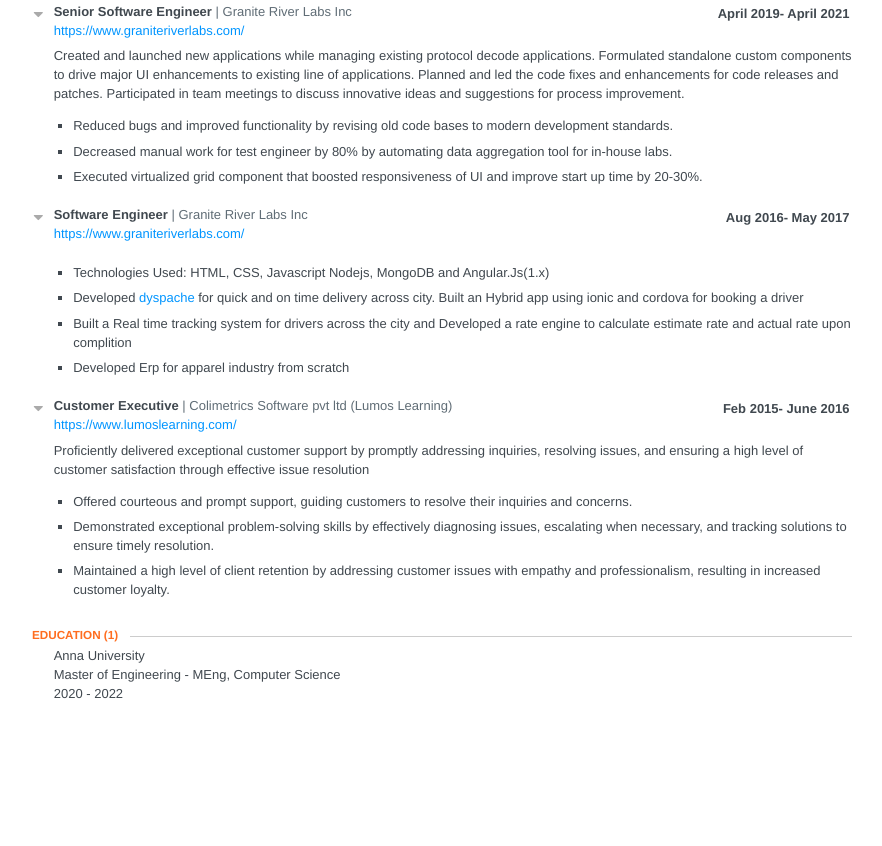
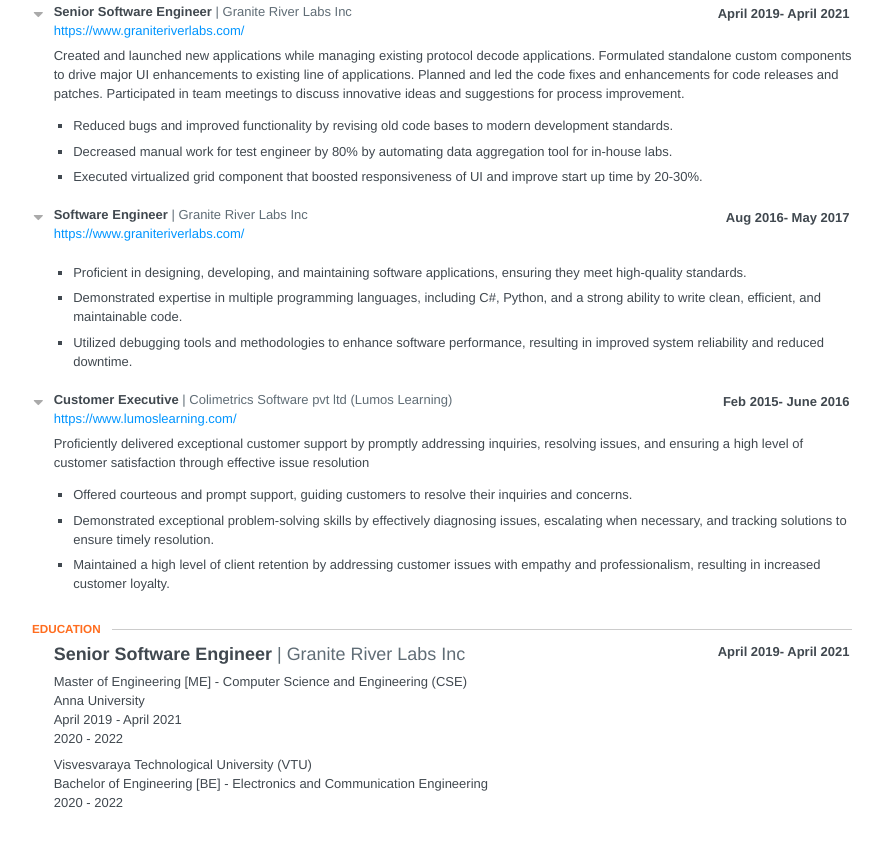
Before and after one commit to ashik-manjunath/Resume, a plain HTML site: page index.html in a window 1280 px wide. Shown: the part 662-1508 px from the top of the page, without its empty margins (198-1080 px from the left). Before the commit the page ends 1418 px from the top, so only its background shows below. Drawn offline with Linux system fonts and the light colour scheme.

Commit message:
Updated work exp

```diff
--- a/index.html
+++ b/index.html
@@ -94,7 +94,7 @@
       </section>
       <section class="section">
       <header>
-        <h2 class='section-title'>Career Experience <span class="item-count">(2)</span></h2>
+        <h2 class='section-title'>Career Experience</h2>
       </header>
       <section id="work">
         <section class="work-item">
@@ -125,8 +125,8 @@ needs.
             </div>
         </section>
         <section class="work-item">
-            <input id="work-item-1" type="checkbox" class="toggle-item" checked="checked" />
-            <label for="work-item-1"></label>
+            <input id="work-item-2" type="checkbox" class="toggle-item" checked="checked" />
+            <label for="work-item-2"></label>
     			<header>
     				<div class="position">Senior Software Engineer</div>
     				<div class="company">Granite River Labs Inc</div>
@@ -150,8 +150,8 @@ needs.
         	</div>
         </section>
         <section class="work-item">
-            <input id="work-item-1" type="checkbox" class="toggle-item" checked="checked" />
-            <label for="work-item-1"></label>
+            <input id="work-item-3" type="checkbox" class="toggle-item" checked="checked" />
+            <label for="work-item-3"></label>
     			<header>
     				<div class="position">Software Engineer</div>
     				<div class="company">Granite River Labs Inc</div>
@@ -163,17 +163,18 @@ needs.
         	<span class="website">
         		<a target="_blank" href="https://www.graniteriverlabs.com/">https://www.graniteriverlabs.com/</a>
             </span>         <div class="item" id="work-item">
+              <div>
+                </div>
             <ul class="highlights">
-                <li><p>Technologies Used: HTML, CSS, Javascript Nodejs, MongoDB and Angular.Js(1.x)</p></li>
-                <li><p>Developed <a target="_blank" href="http://sagisu.com/">dyspache</a> for quick and on time delivery across city. Built an Hybrid app using ionic and cordova for booking a driver</p></li>
-                <li><p>Built a Real time tracking system for drivers across the city and Developed a rate engine to calculate estimate rate and actual rate upon complition</p></li>
-                <li><p>Developed Erp for apparel industry from scratch</p></li>
+                <li><p>Proficient in designing, developing, and maintaining software applications, ensuring they meet high-quality standards.</p></li>
+                <li><p>Demonstrated expertise in multiple programming languages, including C#, Python, and a strong ability to write clean, efficient, and maintainable code.</p></li>
+                <li><p>Utilized debugging tools and methodologies to enhance software performance, resulting in improved system reliability and reduced downtime.</p></li>
             </ul>
         	</div>
         </section>
         <section class="work-item">
-            <input id="work-item-1" type="checkbox" class="toggle-item" checked="checked" />
-            <label for="work-item-1"></label>
+            <input id="work-item-4" type="checkbox" class="toggle-item" checked="checked" />
+            <label for="work-item-4"></label>
     			<header>
     				<div class="position">Customer Executive</div>
     				<div class="company">Colimetrics Software pvt ltd (Lumos Learning)</div>
@@ -197,15 +198,35 @@ needs.
       </section>
       <section class="section">
       <header>
-        <h2 class='section-title'>Education <span class="item-count">(1)</span></h2>
+        <h2 class='section-title'>Education</h2>
       </header>
       <section class="section-education">
-          <div>
+        <header>
+          <div class="position">Senior Software Engineer</div>
+          <div class="company">Granite River Labs Inc</div>
+          <div class="date">
+            <span class="startDate">April 2019</span>
+            <span class="endDate">- April 2021</span>
+          </div>
+        </header>
+          <div class="item" id="work-item">
+              <p style="margin : 0;"> Master of Engineering [ME] - Computer Science and Engineering (CSE) </p>
               <p style="margin-bottom:0;">Anna University</p>
-              <p style="margin : 0;"> Master of Engineering - MEng, Computer Science </p>
+              <div class="date">
+                <span class="startDate">April 2019</span>
+                <span class="endDate">- April 2021</span>
+              </div>
+              <p style="margin : 0; padding-top:0;"> 2020 - 2022</p>
+         </div>
+        </section>
+        <section class="section-education">
+          <div class="section-education1" id="work-item">
+              <p style="margin-bottom:0;">Visvesvaraya Technological University (VTU)</p>
+              <p style="margin : 0;"> Bachelor of Engineering [BE] - Electronics and Communication Engineering </p>
               <p style="margin : 0; padding-top:0;"> 2020 - 2022</p>
          </div>
         </section>
       </section>
+      </section>
   </body>
 </html>
```
Lines whose indentation alone changed are shown as unchanged.
